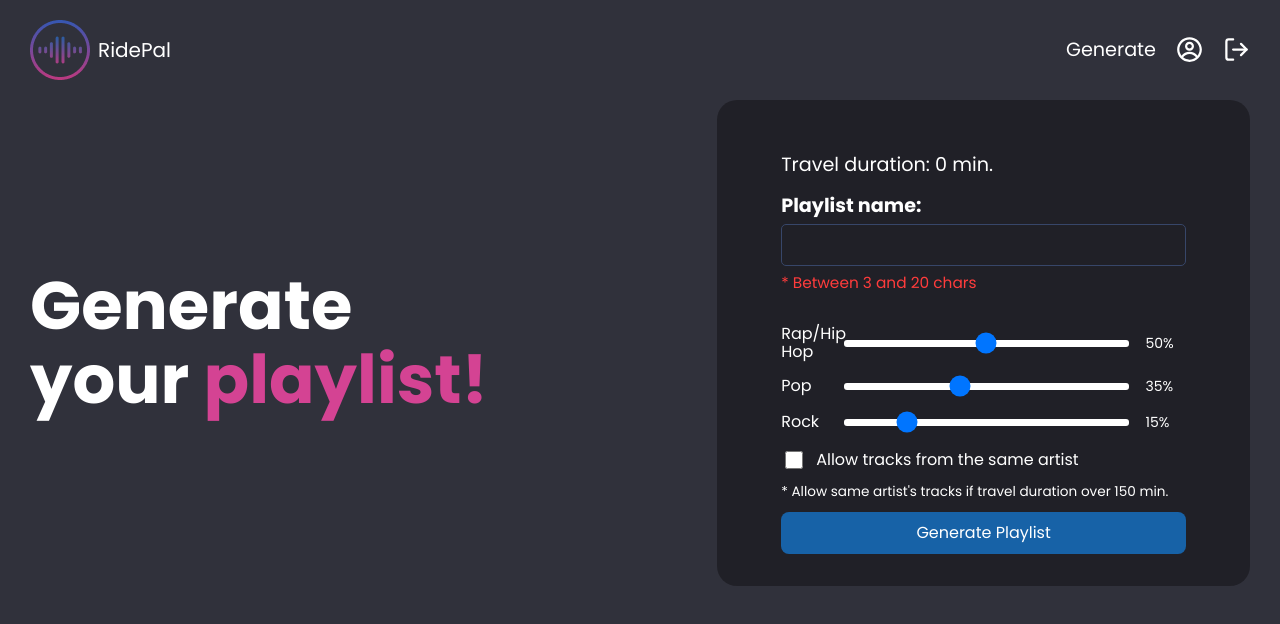
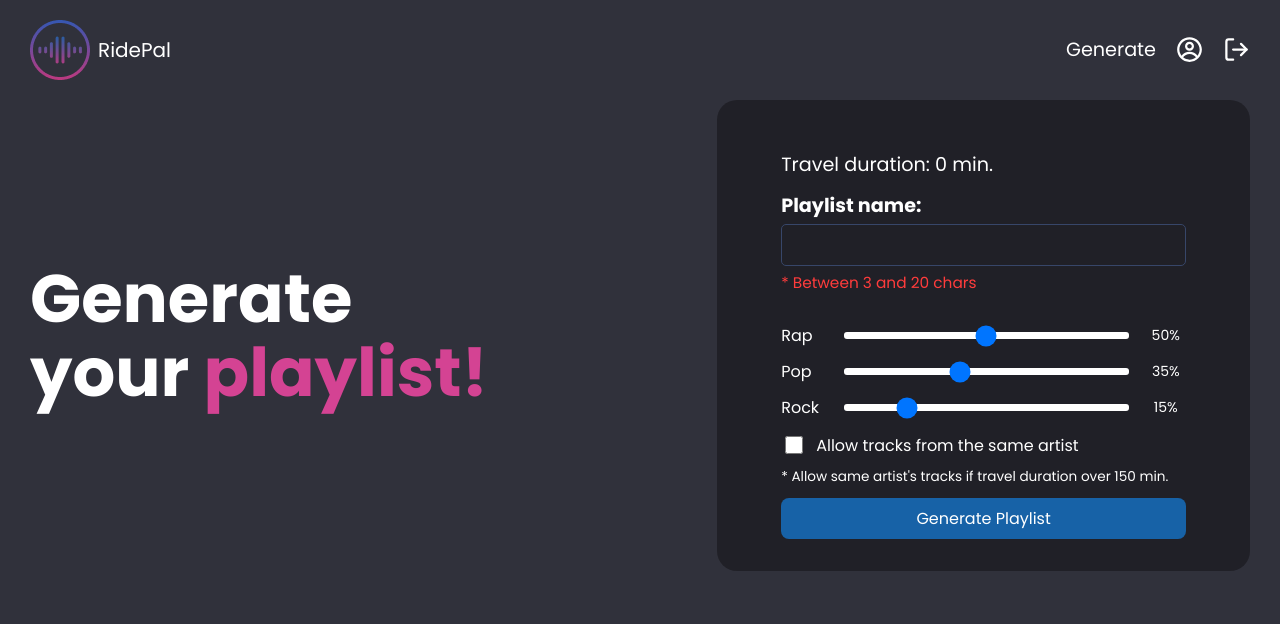
Before and after one commit to sava-stanchev/ridepal-playlist-generator, a React (Create React App) app in the folder client/: page /generate-playlist in a window 1280 px wide. Shown: the top 624 px of the page. Built offline with nearby package versions, Linux system fonts and the light colour scheme; sample sign-in values are in the browser's storage.

Commit message:
generate playlist page scss changes and logic fix

```diff
--- a/client/src/pages/GeneratePlaylist.jsx
+++ b/client/src/pages/GeneratePlaylist.jsx
@@ -5,6 +5,7 @@ import { Slider } from "../components/Slider";
 import { joinClasses } from "../common/utils";
 
 const GENRES = ["Rap/Hip Hop", "Pop", "Rock"];
+const DISPLAY_GENRES = ["Rap", "Pop", "Rock"];
 const MAX_DURATION = 100;
 
 const GeneratePlaylist = ({ points }) => {
@@ -18,13 +19,15 @@ const GeneratePlaylist = ({ points }) => {
     const newDurations = [...genreDurations];
     newDurations[index] = parseInt(value, 10);
     const remaining = MAX_DURATION - newDurations[index];
-    newDurations.forEach((duration, i) => {
-      if (i !== index) {
-        newDurations[i] =
-          (remaining * duration) / (MAX_DURATION - genreDurations[index]);
-      }
-    });
-    setGenreDurations(newDurations);
+
+    setGenreDurations((durations) =>
+      durations.map((duration, i) => {
+        if (i === index) return newDurations[index];
+        const oldRemaining = MAX_DURATION - genreDurations[index];
+        if (oldRemaining) return (remaining * duration) / oldRemaining;
+        return remaining / (GENRES.length - 1);
+      })
+    );
   };
 
   const handleInputChange = (e) => {
@@ -110,7 +113,7 @@ const GeneratePlaylist = ({ points }) => {
               key={index}
               index={index}
               value={Math.round(genreDurations[index])}
-              title={genre}
+              title={DISPLAY_GENRES[index]}
               onChange={(e) => handleSliderChange(index, e.target.value)}
             />
           ))}
--- a/client/src/scss/components/_genres.scss
+++ b/client/src/scss/components/_genres.scss
@@ -1,16 +1,16 @@
 .genre-slider {
   display: flex;
+  width: 100%;
   align-items: center;
 
   &__title {
     font-size: 16px;
-    width: 15%;
+    flex-basis: 15%;
   }
 
   &__input-container {
     display: flex;
-    width: 75%;
-    flex-shrink: 0;
+    flex-basis: 75%;
     text-align: center;
     padding-right: 15px;
     transition: all 0.3s ease-in;
@@ -30,6 +30,7 @@
 
   &__value {
     font-size: 14px;
-    width: 10%;
+    flex-basis: 10%;
+    text-align: center;
   }
 }
```
